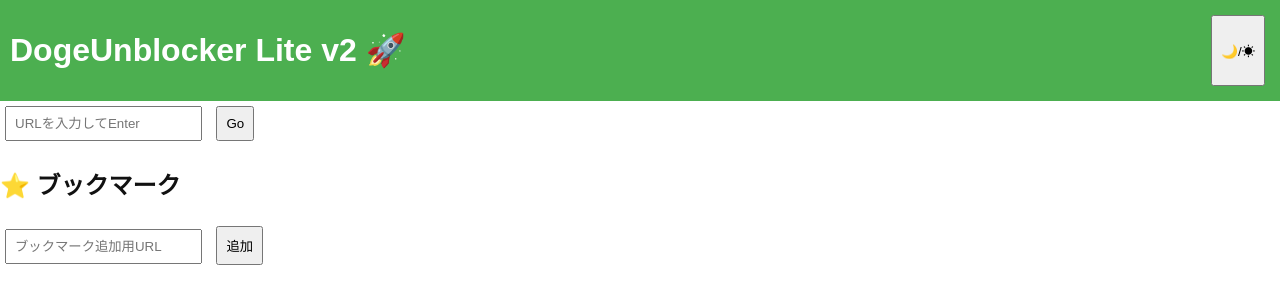
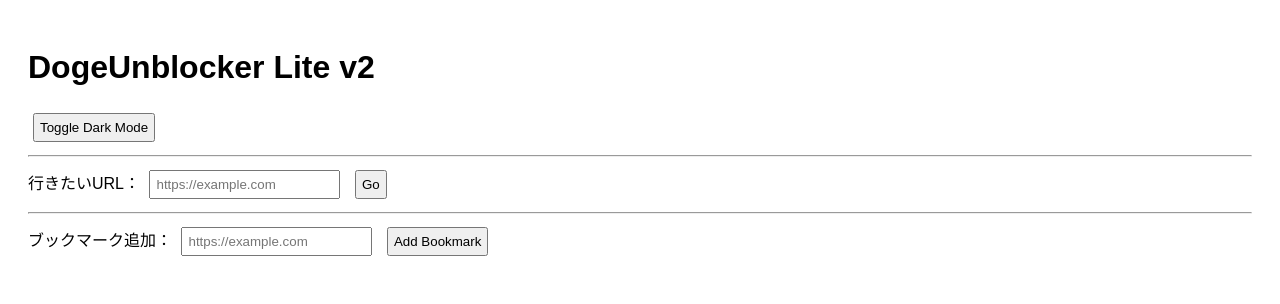
Before and after one commit to inuzuki1113/test-, a website: page dogeunblocker-lite-v2/static/index.html in a window 1280 px wide. Drawn offline with Linux system fonts and the light colour scheme.

Commit message:
index.html

```diff
--- a/dogeunblocker-lite-v2/static/index.html
+++ b/dogeunblocker-lite-v2/static/index.html
@@ -1,29 +1,37 @@
 <!DOCTYPE html>
 <html lang="ja">
 <head>
-  <meta charset="UTF-8" />
-  <meta name="viewport" content="width=device-width,initial-scale=1.0"/>
-  <title>DogeUnblocker Lite v2</title>
-  <link rel="stylesheet" href="style.css"/>
+<meta charset="UTF-8">
+<meta name="viewport" content="width=device-width, initial-scale=1.0">
+<title>DogeUnblocker Lite v2</title>
+<style>
+  body { font-family: sans-serif; padding: 20px; transition: background 0.3s, color 0.3s; }
+  body.dark { background: #121212; color: #eee; }
+  input, button { padding: 5px; margin: 5px; }
+  ul { list-style: none; padding: 0; }
+</style>
 </head>
 <body>
-  <header>
-    <h1>DogeUnblocker Lite v2 🚀</h1>
-    <button id="darkToggle">🌙/☀</button>
-  </header>
+<h1>DogeUnblocker Lite v2</h1>
 
-  <main>
-    <input id="urlInput" type="text" placeholder="URLを入力してEnter"/>
-    <button id="goBtn">Go</button>
+<!-- Dark Mode -->
+<button id="darkToggle">Toggle Dark Mode</button>
 
-    <section id="bookmarks">
-      <h2>⭐ ブックマーク</h2>
-      <ul id="bookmarkList"></ul>
-      <input id="bmInput" type="text" placeholder="ブックマーク追加用URL"/>
-      <button id="addBmBtn">追加</button>
-    </section>
-  </main>
+<hr>
 
-  <script src="script.js" defer></script>
+<!-- URL登録 -->
+<label>行きたいURL：</label>
+<input type="text" id="urlInput" placeholder="https://example.com">
+<button id="goBtn">Go</button>
+
+<hr>
+
+<!-- ブックマーク -->
+<label>ブックマーク追加：</label>
+<input type="text" id="bmInput" placeholder="https://example.com">
+<button id="addBmBtn">Add Bookmark</button>
+<ul id="bookmarkList"></ul>
+
+<script src="script.js"></script>
 </body>
 </html>
```
